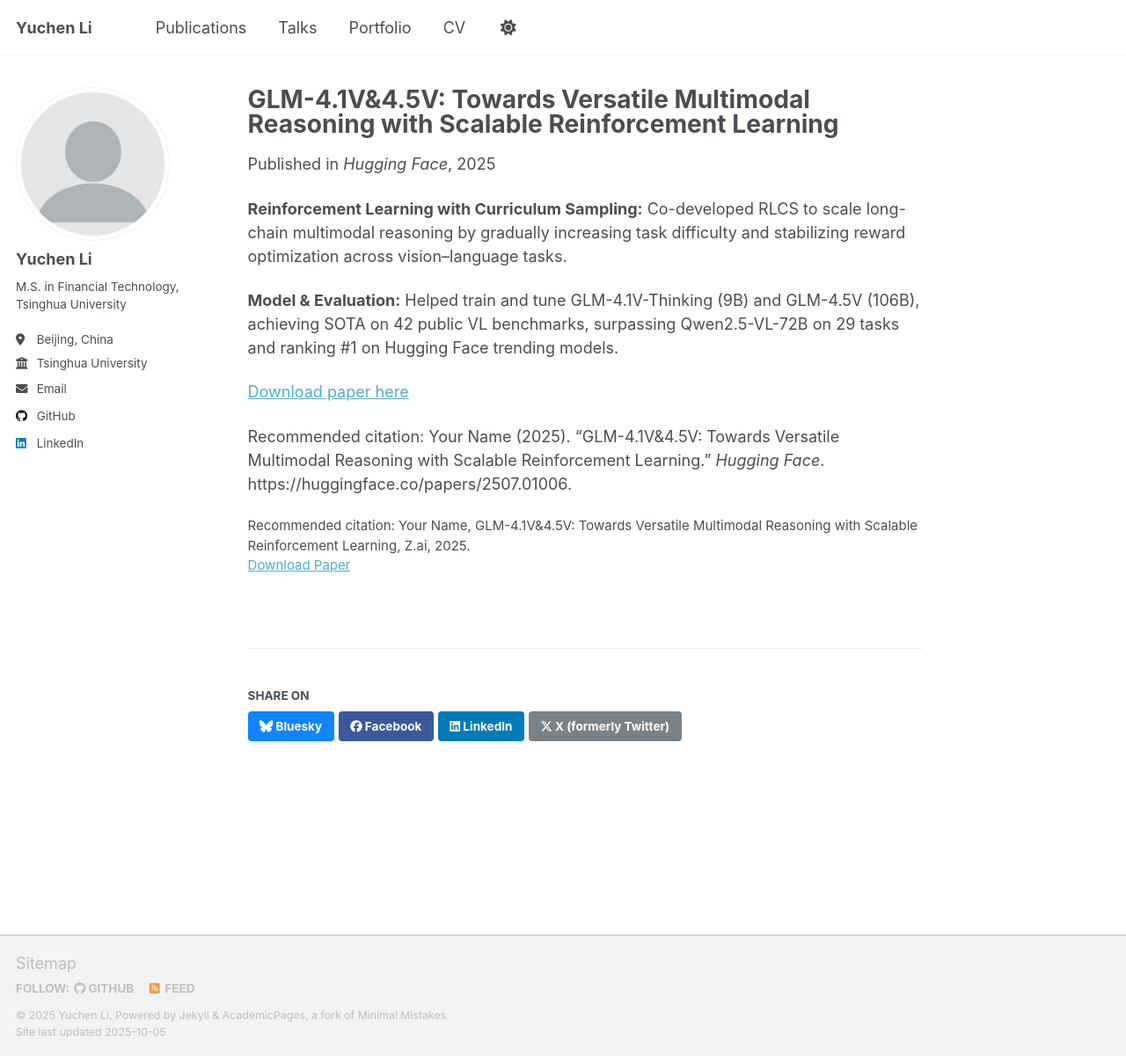
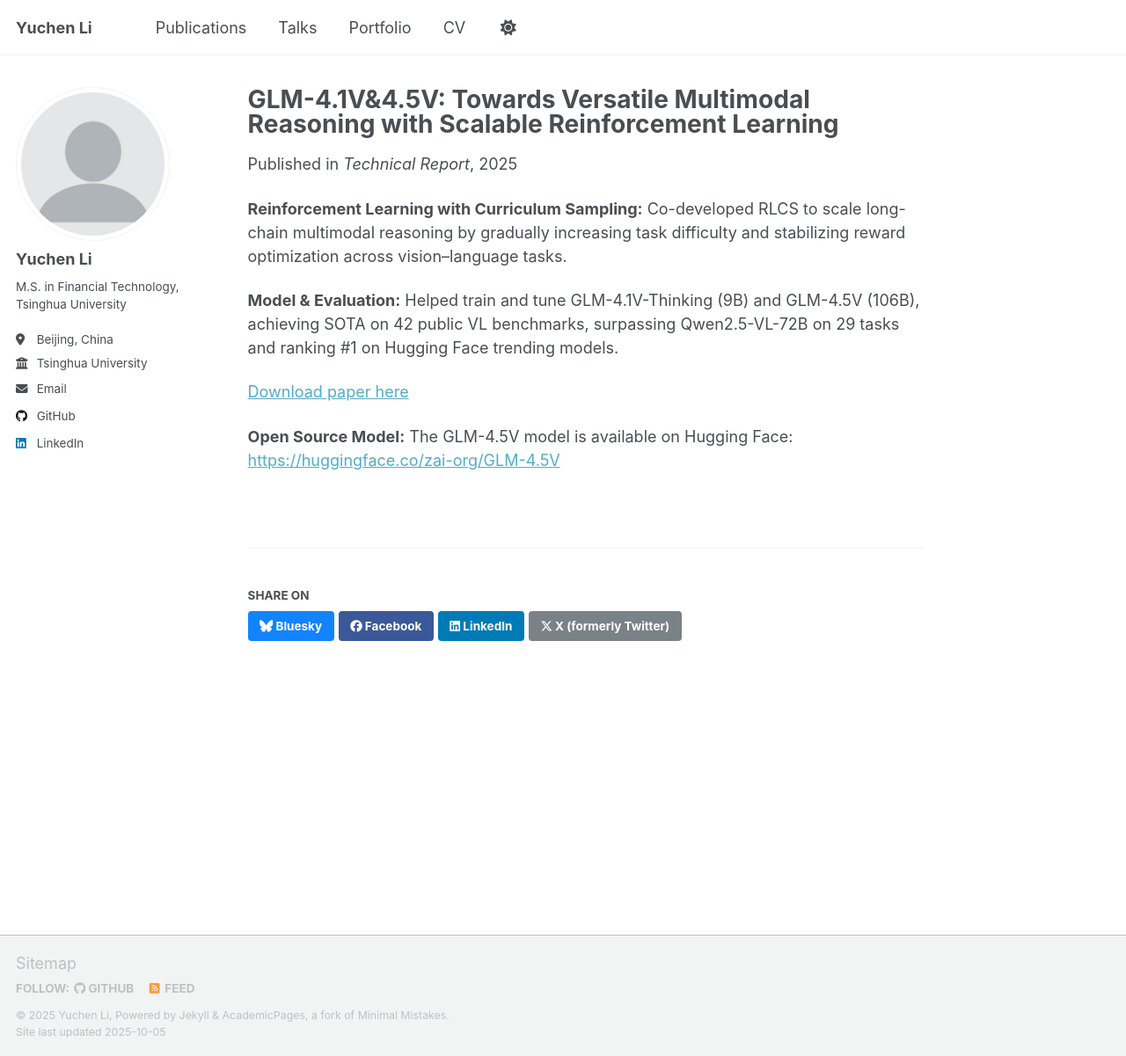
Before and after one commit to liyc-sys/liyc-sys.github.io, a Jekyll site: the page built from _publications/2025-07-01-glm-v.md, in a window 1280 px wide and 1201 px high. Shown: the whole window at 88% size. Built offline with Jekyll 4.4.1, drawn with Linux system fonts in a browser that asks for light colours; a script that is not in the unit is left out.

Commit message:
Update 2025-07-01-glm-v.md

```diff
--- a/_publications/2025-07-01-glm-v.md
+++ b/_publications/2025-07-01-glm-v.md
@@ -4,9 +4,8 @@
 permalink: /publication/2025-07-01-glm-v
 excerpt: 'Contributor, Z.ai, GLM-V Team'
 date: 2025-07-01
-venue: 'Hugging Face'
+venue: 'Technical Report'
 paperurl: 'https://huggingface.co/papers/2507.01006'
-citation: 'Your Name, GLM-4.1V&4.5V: Towards Versatile Multimodal Reasoning with Scalable Reinforcement Learning, Z.ai, 2025.'
 ---
 
 **Reinforcement Learning with Curriculum Sampling:** Co-developed RLCS to scale long-chain multimodal reasoning by gradually increasing task difficulty and stabilizing reward optimization across vision–language tasks.
@@ -15,4 +14,4 @@
 
 [Download paper here](https://huggingface.co/papers/2507.01006)
 
-Recommended citation: Your Name (2025). "GLM-4.1V&4.5V: Towards Versatile Multimodal Reasoning with Scalable Reinforcement Learning." *Hugging Face*. https://huggingface.co/papers/2507.01006.
+**Open Source Model:** The GLM-4.5V model is available on Hugging Face: [https://huggingface.co/zai-org/GLM-4.5V](https://huggingface.co/zai-org/GLM-4.5V)
```
